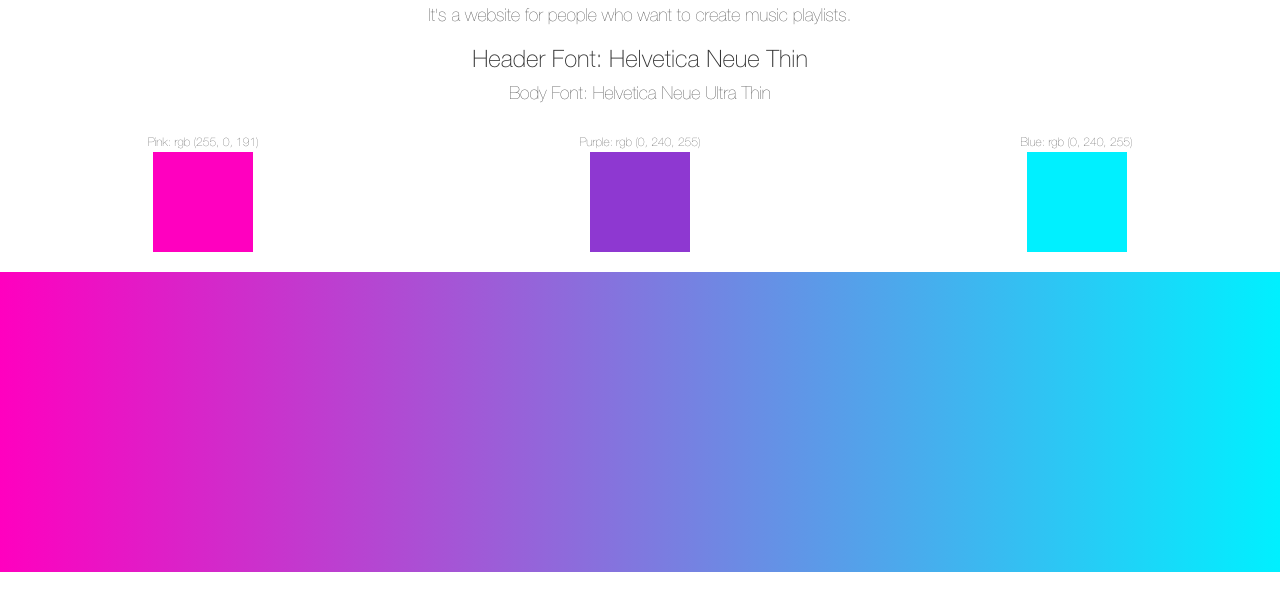
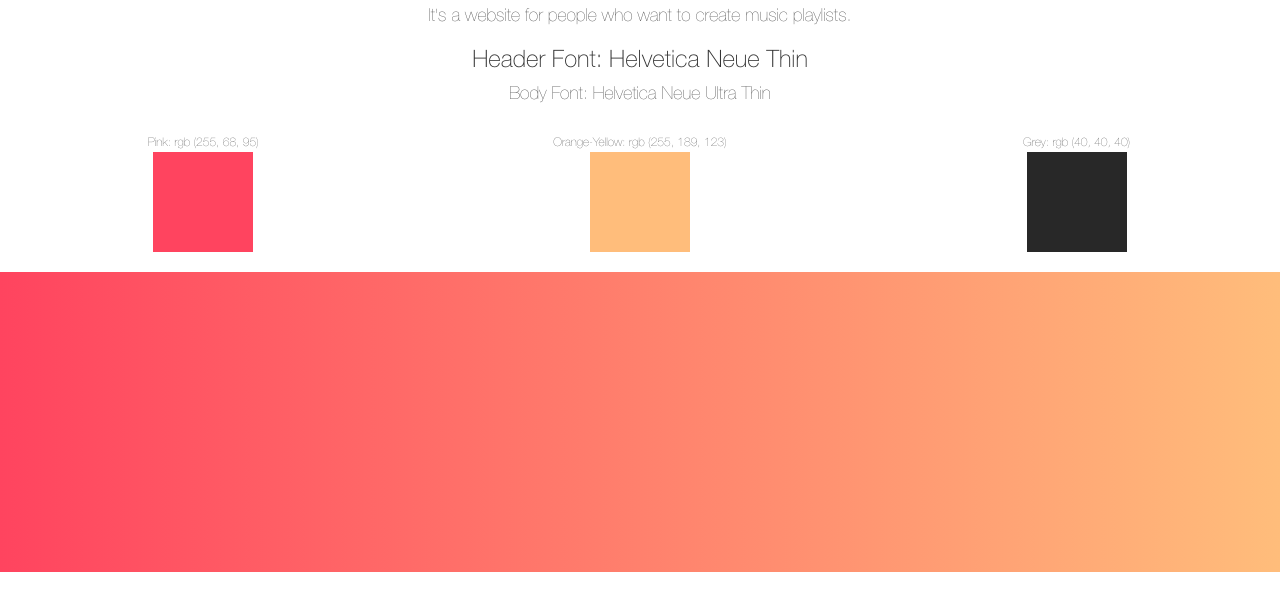
Before and after one commit to nanakogawa/maestro, a website: page html/stylesheet.html in a window 1280 px wide. Shown: the part 63-674 px from the top of the page. Drawn offline with nearby package versions, Linux system fonts and the light colour scheme.

Commit message:
changed color

```diff
--- a/css/stylesheet.css
+++ b/css/stylesheet.css
@@ -23,25 +23,25 @@ body {
 }
 
 .pink {
-  background-color: rgb(255, 0, 191);
+  background-color: rgb(255, 68, 95);
   width: 100px;
   height:100px;
 }
 
-.purple {
-  background-color: rgb(142, 56, 209);
+.orange-yellow {
+  background-color: rgb(255, 189, 123);
   width: 100px;
   height:100px;
 }
 
-.blue {
-  background-color: rgb(0, 240, 255);
+.grey {
+  background-color: rgb(40, 40, 40);
   width: 100px;
   height: 100px;
 }
 
 .gradient {
-  background: linear-gradient(to right, rgb(255, 0, 191), rgb(0, 240, 255) 100%);
+  background: linear-gradient(to right, rgb(255, 68, 95), rgb(255, 189, 123) 100%);
   width: 100%;
   height: 300px;
   margin: 20px 0;
--- a/html/stylesheet.html
+++ b/html/stylesheet.html
@@ -2,7 +2,7 @@
 <html lang="en">
 <html>
   <head>
-    <title>Maestro</title>
+    <title>maestro!</title>
     <link rel="stylesheet" href="https://maxcdn.bootstrapcdn.com/bootstrap/3.3.5/css/bootstrap.min.css">
     <link href="//maxcdn.bootstrapcdn.com/font-awesome/4.2.0/css/font-awesome.min.css" rel="stylesheet" media="all">
     <link rel="stylesheet" href="../css/stylesheet.css">
@@ -15,16 +15,16 @@
       <h4>Body Font: Helvetica Neue Ultra Thin<br/><br/></h4>
       <div class="row">
         <div class="col-md-4 col-sm-4">
-          <span class="color-text">Pink: rgb (255, 0, 191)</span><br/>
+          <span class="color-text">Pink: rgb (255, 68, 95)</span><br/>
           <div class="pink"></div>
         </div>
         <div class="col-md-4 col-sm-4">
-          <span class="color-text">Purple: rgb (0, 240, 255)</span><br/>
-          <div class="purple"></div>
+          <span class="color-text">Orange-Yellow: rgb (255, 189, 123)</span><br/>
+          <div class="orange-yellow"></div>
         </div>
         <div class="col-md-4 col-sm-4">
-          <span class="color-text">Blue: rgb (0, 240, 255)</span><br/>
-          <div class="blue"></div>
+          <span class="color-text">Grey: rgb (40, 40, 40)</span><br/>
+          <div class="grey"></div>
         </div>
       </div>
       <div class="row">
```
